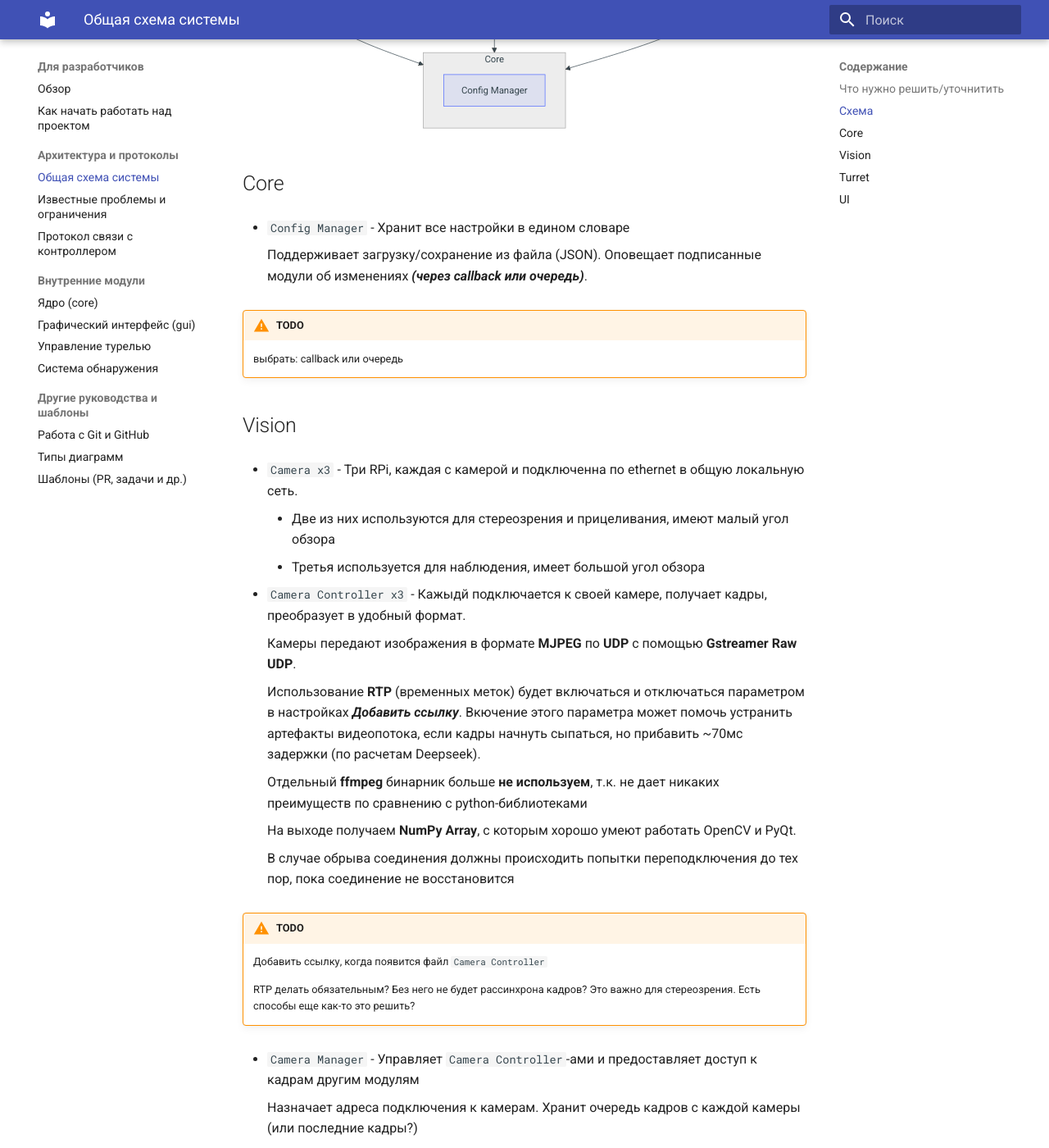
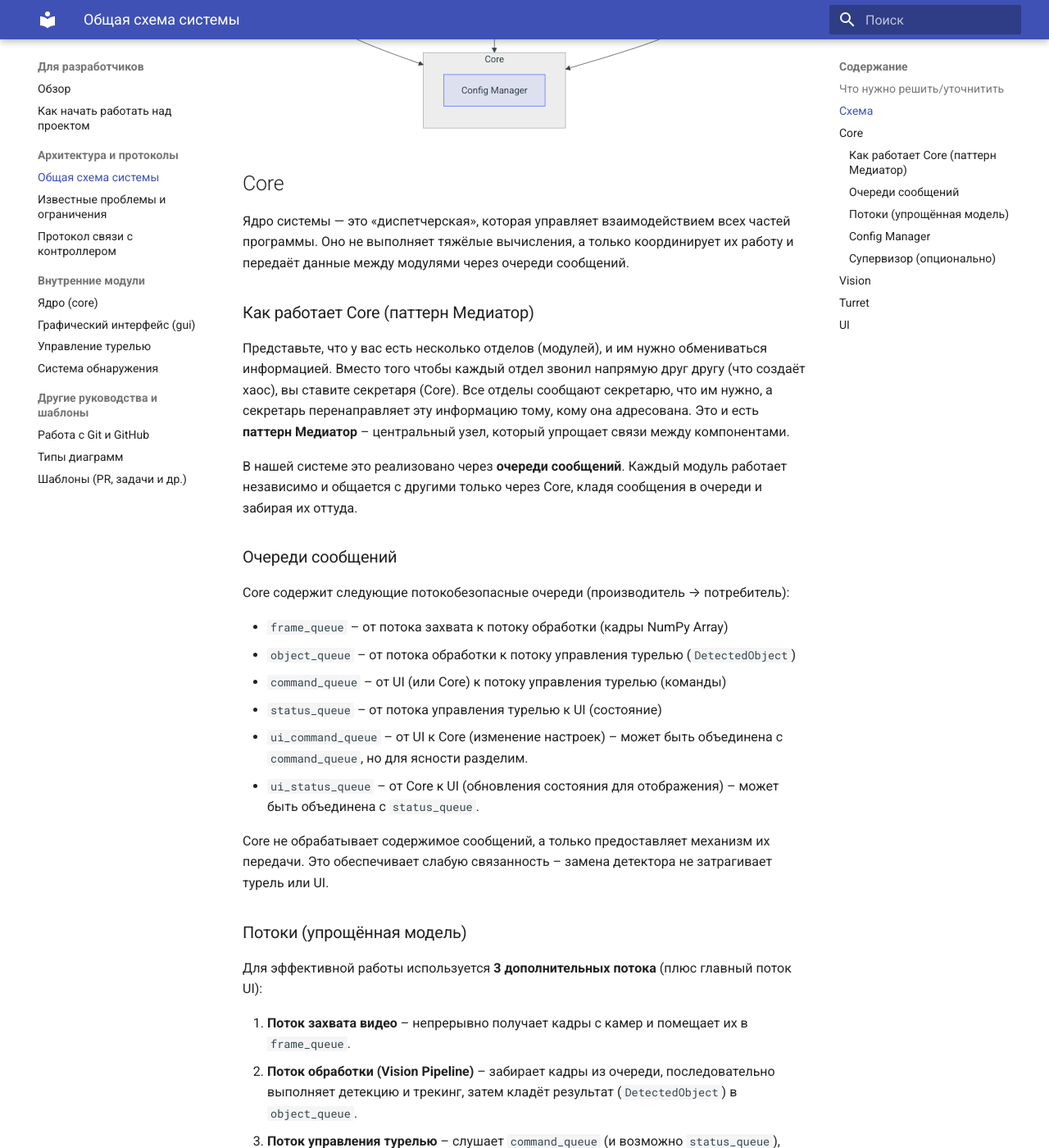
Before and after one commit to BelkaT4/navmin, an MkDocs documentation site: the page built from docs/dev/architecture/overview.md, in a window 1280 px wide and 1400 px high, scrolled down 1410 px. Shown: the whole window at 82% size. Built offline with MkDocs 1.6.1 and Material for MkDocs 9.7.7, drawn with Linux system fonts in a browser that asks for light colours; some of the changed text lies outside the part shown.

Commit message:
docs: update the architecture description (Core Section)

```diff
--- a/docs/dev/architecture/overview.md
+++ b/docs/dev/architecture/overview.md
@@ -66,12 +66,48 @@ ui --> core
 
 ## Core
 
-- `Config Manager` - Хранит все настройки в едином словаре
+Ядро системы — это «диспетчерская», которая управляет взаимодействием всех частей программы. Оно не выполняет тяжёлые вычисления, а только координирует их работу и передаёт данные между модулями через очереди сообщений.
 
-    Поддерживает загрузку/сохранение из файла (JSON). Оповещает подписанные модули об изменениях ***(через callback или очередь)***.
+### Как работает Core (паттерн Медиатор)
 
-!!! warning "TODO"
-    выбрать: callback или очередь
+Представьте, что у вас есть несколько отделов (модулей), и им нужно обмениваться информацией. Вместо того чтобы каждый отдел звонил напрямую друг другу (что создаёт хаос), вы ставите секретаря (Core). Все отделы сообщают секретарю, что им нужно, а секретарь перенаправляет эту информацию тому, кому она адресована. Это и есть **паттерн Медиатор** – центральный узел, который упрощает связи между компонентами.
+
+В нашей системе это реализовано через **очереди сообщений**. Каждый модуль работает независимо и общается с другими только через Core, кладя сообщения в очереди и забирая их оттуда.
+
+### Очереди сообщений
+
+Core содержит следующие потокобезопасные очереди (производитель → потребитель):
+
+- `frame_queue` – от потока захвата к потоку обработки (кадры NumPy Array)
+- `object_queue` – от потока обработки к потоку управления турелью (`DetectedObject`)
+- `command_queue` – от UI (или Core) к потоку управления турелью (команды)
+- `status_queue` – от потока управления турелью к UI (состояние)
+- `ui_command_queue` – от UI к Core (изменение настроек) – может быть объединена с `command_queue`, но для ясности разделим.
+- `ui_status_queue` – от Core к UI (обновления состояния для отображения) – может быть объединена с `status_queue`.
+
+Core не обрабатывает содержимое сообщений, а только предоставляет механизм их передачи. Это обеспечивает слабую связанность – замена детектора не затрагивает турель или UI.
+
+### Потоки (упрощённая модель)
+
+Для эффективной работы используется **3 дополнительных потока** (плюс главный поток UI):
+
+1. **Поток захвата видео** – непрерывно получает кадры с камер и помещает их в `frame_queue`.
+2. **Поток обработки (Vision Pipeline)** – забирает кадры из очереди, последовательно выполняет детекцию и трекинг, затем кладёт результат (`DetectedObject`) в `object_queue`.
+3. **Поток управления турелью** – слушает `command_queue` (и возможно `status_queue`), отправляет команды на STM32 и периодически публикует текущее состояние в `status_queue`.
+4. **Главный поток (UI)** – отвечает за интерфейс, читает `ui_status_queue` для обновления информации и отправляет команды пользователя через `ui_command_queue`.
+
+Все очереди потокобезопасны (используется `queue.Queue`), поэтому синхронизация не требуется.
+
+### Config Manager
+
+- Хранит все настройки в едином словаре (в памяти).
+- Поддерживает загрузку/сохранение из файла (JSON) при старте и по запросу.
+- Оповещает подписанные модули об изменениях настроек через callback или через отдельную очередь (на начальном этапе можно использовать callback, чтобы не плодить очереди).
+- Любой модуль может подписаться на обновления нужных разделов конфигурации.
+
+### Супервизор (опционально)
+
+Core может отслеживать состояние потоков (например, через таймауты). При зависании или ошибке – перезапускать проблемный поток. Реализуется на втором этапе разработки.
 
 ## Vision
 
```
